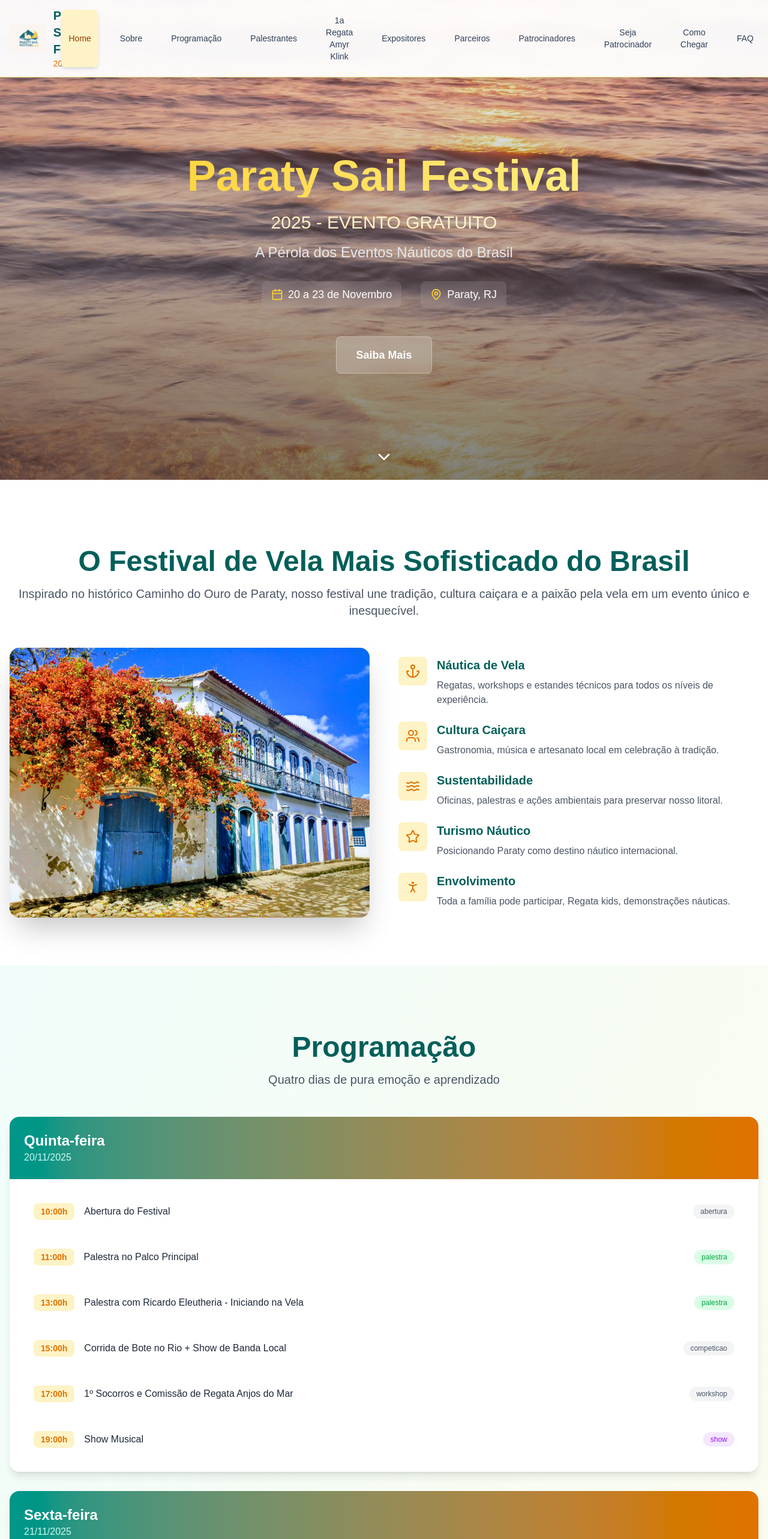
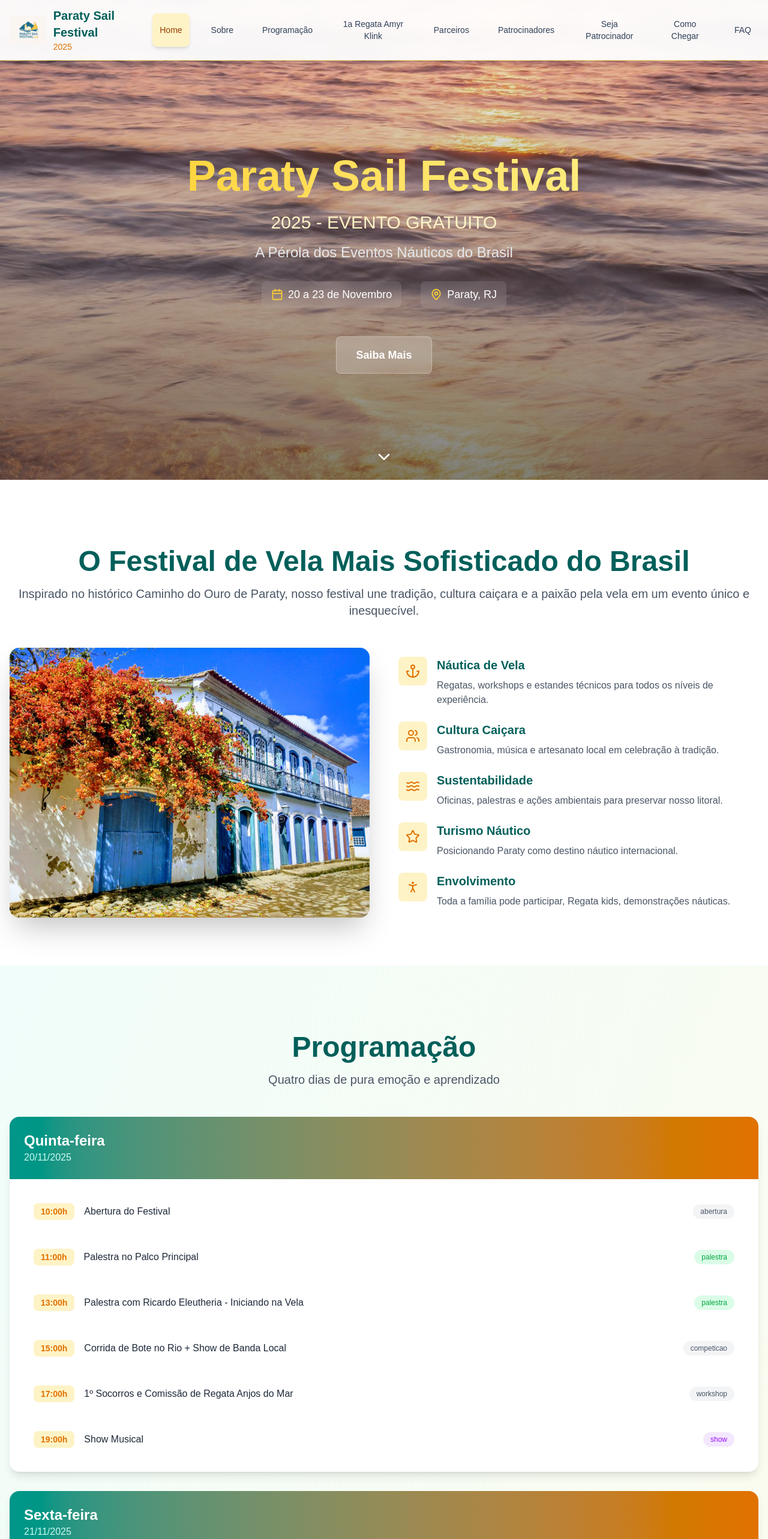
Before and after one commit to nextifyio/paraty-sail-festival-next, a Next.js app: page / in a window 1280 px wide. Shown: the top 2566 px of the page at 60% size. Built offline with nearby package versions, Linux system fonts and the light colour scheme.

Commit message:
Revisoes conteudo

```diff
--- a/src/app/page.tsx
+++ b/src/app/page.tsx
@@ -16,6 +16,7 @@ import ExpositoresSection from '@/components/sections/ExpositoresSection';
 import ComoChegarSection from '@/components/sections/ComoChegarSection';
 import SejaPatrocinadorSection from '@/components/sections/SejaPatrocinadorSection';
 import FAQSection from '@/components/sections/FAQSection';
+import AtracoesSection from '@/components/sections/AtracoesSection';
 
 export default function Home() {
   const scrollToSection = useCallback((sectionId: string) => {
@@ -34,6 +35,7 @@ export default function Home() {
         {/* <SobreSection /> */}
         <ProgramacaoSection />
         <PalestrantesSection />
+        <AtracoesSection />
         <InscricoesSection />
         <ExpositoresSection />
         <HospedagensSection />
--- a/src/components/layout/Footer.tsx
+++ b/src/components/layout/Footer.tsx
@@ -39,15 +39,17 @@ export default function Footer({ onScrollToSection }: FooterProps) {
               <li><button onClick={() => onScrollToSection('sobre')} className="hover:text-white transition-colors">Sobre</button></li>
               <li><button onClick={() => onScrollToSection('programacao')} className="hover:text-white transition-colors">Programação</button></li>
               <li><button onClick={() => onScrollToSection('palestrantes')} className="hover:text-white transition-colors">Palestrantes</button></li>
-              <li><button onClick={() => onScrollToSection('inscricoes')} className="hover:text-white transition-colors">Inscrições</button></li>
+              <li><button onClick={() => onScrollToSection('atracoes')} className="hover:text-white transition-colors">Atrações</button></li>
+              <li><button onClick={() => onScrollToSection('inscricoes')} className="hover:text-white transition-colors">Inscrição Regata</button></li>
             </ul>
           </div>
 
           <div>
             <h4 className="text-lg font-semibold mb-4">Serviços</h4>
             <ul className="space-y-2 text-teal-200">
-              <li><button onClick={() => onScrollToSection('hospedagem')} className="hover:text-white transition-colors">Parceiros</button></li>
-              {/* <li><button onClick={() => onScrollToSection('restaurantes')} className="hover:text-white transition-colors">Restaurantes</button></li> */}
+              <li><button onClick={() => onScrollToSection('expositores')} className="hover:text-white transition-colors">Expositores</button></li>
+              <li><button onClick={() => onScrollToSection('restaurantes')} className="hover:text-white transition-colors">Área Gastronômica</button></li>
+              <li><button onClick={() => onScrollToSection('hospedagem')} className="hover:text-white transition-colors">Hospedagem</button></li>
               <li><button onClick={() => onScrollToSection('como-chegar')} className="hover:text-white transition-colors">Como Chegar</button></li>
               <li><button onClick={() => onScrollToSection('faq')} className="hover:text-white transition-colors">FAQ</button></li>
             </ul>
@@ -58,11 +60,11 @@ export default function Footer({ onScrollToSection }: FooterProps) {
             <div className="space-y-3 text-teal-200">
               <div className="flex items-center space-x-2">
                 <Mail size={16} />
-                <span>contato@paratysailfestival.com.br</span>
+                <span>contato@paratysailfestival.com</span>
               </div>
               <div className="flex items-center space-x-2">
                 <Phone size={16} />
-                <span>(24) 99988-7766</span>
+                <span>(24) 98110-4172</span>
               </div>
               <div className="flex items-center space-x-2">
                 <MapPin size={16} />
--- a/src/components/layout/Header.tsx
+++ b/src/components/layout/Header.tsx
@@ -14,10 +14,10 @@ const menuItems: MenuItem[] = [
   { id: 'home', label: 'Home' },
   { id: 'sobre', label: 'Sobre' },
   { id: 'programacao', label: 'Programação' },
-  { id: 'palestrantes', label: 'Palestrantes' },
+  // { id: 'palestrantes', label: 'Palestrantes' },
   { id: 'inscricoes', label: '1a Regata Amyr Klink' },
-  { id: 'expositores', label: 'Expositores' },
-  { id: 'hospedagem', label: 'Parceiros' },
+  //{ id: 'expositores', label: 'Expositores' },
+  { id: 'expositores', label: 'Parceiros' },
   { id: 'patrocinadores', label: 'Patrocinadores' },
   { id: 'patrocinio', label: 'Seja Patrocinador' },
   // { id: 'restaurantes', label: 'Restaurantes' },
@@ -45,7 +45,7 @@ export default function Header() {
       });
     }, observerOptions);
 
-    const sections = ['home', 'sobre', 'programacao', 'palestrantes', 'inscricoes', 'patrocinadores', 'expositores', 'hospedagem', 'como-chegar', 'restaurantes', 'patrocinio', 'faq'];
+    const sections = ['home', 'sobre', 'programacao', 'palestrantes', 'inscricoes', 'patrocinadores', 'parceiros', 'como-chegar', 'restaurantes', 'patrocinio', 'faq'];
 
     sections.forEach((sectionId) => {
       const element = document.getElementById(sectionId);
--- /dev/null
+++ b/src/components/sections/AtracoesSection.tsx
@@ -0,0 +1,44 @@
+'use client';
+
+import { motion } from 'framer-motion';
+import { Mic } from 'lucide-react';
+import { atracoes } from '@/constants/data';
+import SectionWrapper from '@/components/layout/SectionWrapper';
+
+export default function AtracoesSection() {
+  return (
+    <SectionWrapper
+      id="atracoes"
+      title="Atrações"
+      subtitle="O melhor da cultura local em um só lugar."
+      className="bg-gradient-to-br from-teal-50 to-amber-50"
+    >
+
+      <div className="grid md:grid-cols-2 lg:grid-cols-3 gap-8">
+        {atracoes.map((atracao, index) => (
+          <motion.div
+            key={index}
+            initial={{ opacity: 0, y: 30 }}
+            whileInView={{ opacity: 1, y: 0 }}
+            transition={{ duration: 0.8, delay: index * 0.1 }}
+            viewport={{ once: true }}
+            className="bg-gradient-to-br from-white to-amber-50 rounded-2xl shadow-lg p-6 hover:shadow-xl transition-all duration-300 border border-amber-100"
+          >
+            <div className="text-center mb-4">
+              <div className="w-20 h-20 bg-gradient-to-br from-teal-500 to-amber-500 rounded-full mx-auto mb-4 flex items-center justify-center">
+                <Mic className="text-white" size={32} />
+              </div>
+              <h3 className="text-xl font-bold text-teal-800 mb-2">{atracao.nome}</h3>
+              <p className="text-amber-600 font-medium mb-2">{atracao.especialidade}</p>
+              <p className="text-gray-600 text-sm mb-4">{atracao.bio}</p>
+            </div>
+            <div className="flex justify-between items-center text-sm">
+              <span className="bg-teal-100 text-teal-600 px-3 py-1 rounded-full">{atracao.dia}</span>
+              <span className="bg-amber-100 text-amber-600 px-3 py-1 rounded-full">{atracao.horario}</span>
+            </div>
+          </motion.div>
+        ))}
+      </div>
+    </SectionWrapper>
+  );
+}
--- a/src/components/sections/ComoChegarSection.tsx
+++ b/src/components/sections/ComoChegarSection.tsx
@@ -74,8 +74,7 @@ export default function ComoChegarSection() {
                 <MapPin className="text-teal-600" size={24} />
               </div>
               <h4 className="font-semibold text-teal-800 mb-2">Centro Histórico</h4>
-              <p className="text-gray-600 text-sm">Estacionamentos públicos próximos ao evento.</p>
-              <p className="text-gray-600 text-sm">Estacionamento reservado ao lado do trapiche.</p>
+              <p className="text-gray-600 text-sm">Estacionamento reservado ao lado do trapiche, ou públicos próximos ao evento.</p>
             </div>
             <div className="text-center p-4">
               <div className="bg-amber-100 p-3 rounded-lg w-fit mx-auto mb-3">
@@ -89,7 +88,7 @@ export default function ComoChegarSection() {
                 <DollarSign className="text-teal-600" size={24} />
               </div>
               <h4 className="font-semibold text-teal-800 mb-2">Valores</h4>
-              <p className="text-gray-600 text-sm">R$ 10-20 por dia nos estacionamentos</p>
+              <p className="text-gray-600 text-sm">R$ 30-50 por dia nos estacionamentos</p>
             </div>
           </div>
         </motion.div>
--- a/src/components/sections/ExpositoresSection.tsx
+++ b/src/components/sections/ExpositoresSection.tsx
@@ -48,7 +48,8 @@ export default function ExpositoresSection() {
           </div>
 
           <a
-            href="mailto:expositores@paratysailfestival.com.br"
+            href="mailto:contato@paratysailfestival.com"
+            target='_blank'
             className="inline-flex items-center space-x-2 bg-gradient-to-r from-teal-500 to-amber-500 text-white px-8 py-3 rounded-lg font-semibold hover:from-teal-600 hover:to-amber-600 transition-all duration-300 shadow-lg hover:shadow-xl"
           >
             <Mail size={20} />
--- a/src/components/sections/InscricoesSection.tsx
+++ b/src/components/sections/InscricoesSection.tsx
@@ -8,7 +8,7 @@ export default function InscricoesSection() {
   return (
     <SectionWrapper
       id="inscricoes"
-      title="Inscrições para a Regata"
+      title="Inscrições para a 1ª Regata Amyr Klink"
       subtitle="Participe da regata mais esperada do ano"
       className="bg-gradient-to-br from-teal-600 to-amber-600 text-white"
       titleClassName="text-white"
@@ -52,7 +52,7 @@ export default function InscricoesSection() {
             <DollarSign className="mx-auto mb-4 text-amber-300" size={32} />
             <h4 className="text-lg font-semibold mb-2">Valor Único</h4>
             <p className="text-teal-100 text-sm">Por tripulante</p>
-            <p className="text-teal-100 text-sm">R$ 249,00 / kit com camiseta</p>
+            <p className="text-teal-100 text-sm">R$ 200,00 / kit com camiseta, boné, chaveiro e bolsa</p>
           </div>
           <div className="bg-white/10 backdrop-blur-sm rounded-xl p-6 text-center">
             <Anchor className="mx-auto mb-4 text-amber-300" size={32} />
--- a/src/components/sections/SejaPatrocinadorSection.tsx
+++ b/src/components/sections/SejaPatrocinadorSection.tsx
@@ -92,18 +92,18 @@ export default function SejaPatrocinadorSection() {
           </p>
           <div className="flex flex-col sm:flex-row gap-4 justify-center">
             <a
-              href="mailto:patrocinio@paratysailfestival.com.br"
+              href="mailto:patrocinio@paratysailfestival.com"
               className="inline-flex items-center space-x-2 bg-white text-teal-600 px-8 py-3 rounded-lg font-semibold hover:bg-gray-100 transition-all duration-300 shadow-lg hover:shadow-xl"
             >
               <Mail size={20} />
-              <span>patrocinio@paratysailfestival.com.br</span>
+              <span>patrocinio@paratysailfestival.com</span>
             </a>
             <a
-              href="tel:+5524999887766"
+              href="tel:+5524981104172"
               className="inline-flex items-center space-x-2 bg-white/20 backdrop-blur-sm text-white px-8 py-3 rounded-lg font-semibold hover:bg-white/30 transition-all duration-300 border border-white/30"
             >
               <Phone size={20} />
-              <span>(24) 99988-7766</span>
+              <span>(24) 98110-4172</span>
             </a>
           </div>
         </motion.div>
--- a/src/constants/data.ts
+++ b/src/constants/data.ts
@@ -8,13 +8,13 @@ import {
 } from '@/types';
 
 export const palestrantes: Palestrante[] = [
-  {
-    nome: "Amyr Klink",
-    especialidade: "Navegador e Explorador",
-    bio: "Homenagem especial ao maior navegador brasileiro",
-    dia: "Sábado",
-    horario: "19:00h"
-  },
+  // {
+  //   nome: "Amyr Klink",
+  //   especialidade: "Navegador e Explorador",
+  //   bio: "Homenagem especial ao maior navegador brasileiro",
+  //   dia: "Sábado",
+  //   horario: "19:00h"
+  // },
   {
     nome: "Charles Flesch",
     especialidade: "Especialista em Vela",
@@ -81,6 +81,59 @@ export const palestrantes: Palestrante[] = [
   {
     nome: "Priscila/Cláudio e Noah Beijupira",
     especialidade: "Vida a Bordo",
+    bio: "",
+    dia: "??",
+    horario: "??"
+  }
+];
+
+export const atracoes: Palestrante[] = [
+
+  {
+    nome: "Mar Virado",
+    especialidade: "Surf Music",
+    bio: "@surflaskera",
+    dia: "Sábado",
+    horario: "11:00h"
+  },
+  {
+    nome: "Mamba",
+    especialidade: "Rock Clássico",
+    bio: "@aaa",
+    dia: "Sábado",
+    horario: "13:00h"
+  },
+  {
+    nome: "Mundiá Carimbó",
+    especialidade: "Carimbó",
+    bio: "",
+    dia: "Quinta",
+    horario: "13:00h"
+  },
+  {
+    nome: "Maracatu Tira Mofo",
+    especialidade: "Maracatu",
+    bio: "",
+    dia: "Sábado",
+    horario: "16:30h"
+  },
+  {
+    nome: "Capitão Rock",
+    especialidade: "Rock",
+    bio: "",
+    dia: "Domingo",
+    horario: "11:00h"
+  },
+  {
+    nome: "Leonidas",
+    especialidade: "Ciranda os Caiçaras",
+    bio: "",
+    dia: "??",
+    horario: "??"
+  },
+  {
+    nome: "DJ Tugão",
+    especialidade: "",
     bio: "",
     dia: "??",
     horario: "??"
@@ -197,7 +250,7 @@ export const faqItems: FAQ[] = [
   },
   {
     pergunta: "Qual é o endereço do evento?",
-    resposta: "O evento acontece no Centro Histórico de Paraty, com largada da regata na Marina da Praia do Pontal."
+    resposta: "O evento acontecerá  no espaço do estacionamento ao lado do Hospital de Paraty Hugo Miranda, av. Nossa Senhora dos Remédios, Praia do Pontal."
   },
   {
     pergunta: "Há estacionamento disponível?",
@@ -209,6 +262,6 @@ export const faqItems: FAQ[] = [
   },
   {
     pergunta: "Posso levar crianças?",
-    resposta: "Sim! Temos atividades especiais para crianças, incluindo a Regata Kids no Jabaquara."
+    resposta: "Sim! Temos atividades especiais para crianças, incluindo aulas de vela com o projeto Na Vela Paraty, com Bianca na praia do Jabaquara e a Regata Kids no Pontal."
   }
 ];
```
